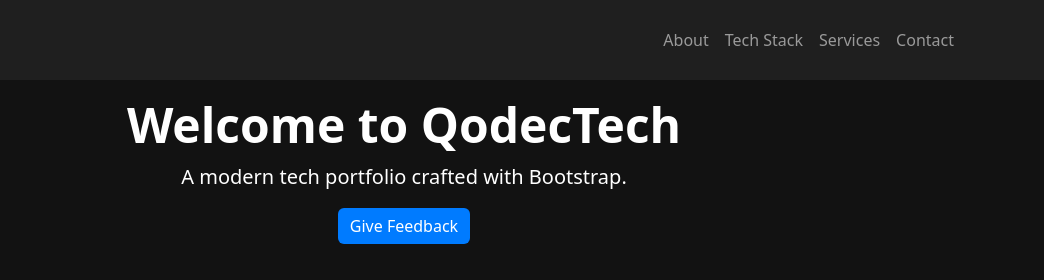
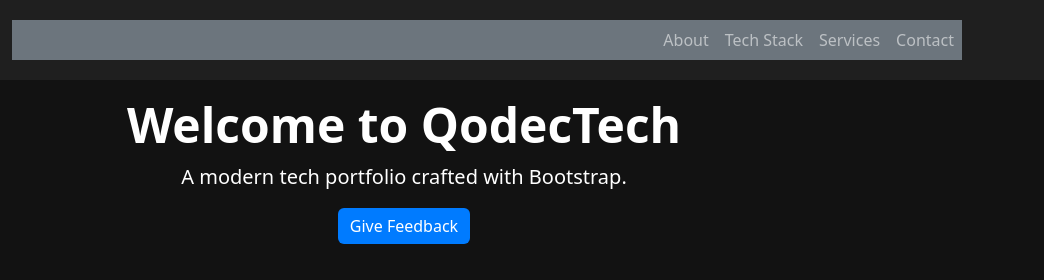
Before and after one commit to Seggzi/staticwebsite, a plain HTML site: page index.html in a window 1280 px wide. Shown: the top 280 px of the page, 236-1280 px from the left. Drawn offline with nearby package versions, Linux system fonts and the light colour scheme.

Commit message:
Update index.html

```diff
--- a/index.html
+++ b/index.html
@@ -76,7 +76,7 @@
       <button class="navbar-toggler" data-bs-toggle="collapse" data-bs-target="#navbarNav">
         <span class="navbar-toggler-icon"></span>
       </button>
-      <div class="collapse navbar-collapse" id="navbarNav">
+      <div class="collapse navbar-collapse  bg-secondary auto" id="navbarNav">
         <ul class="navbar-nav ms-auto">
           <li class="nav-item">
             <a class="nav-link" href="#about">About</a>
```
